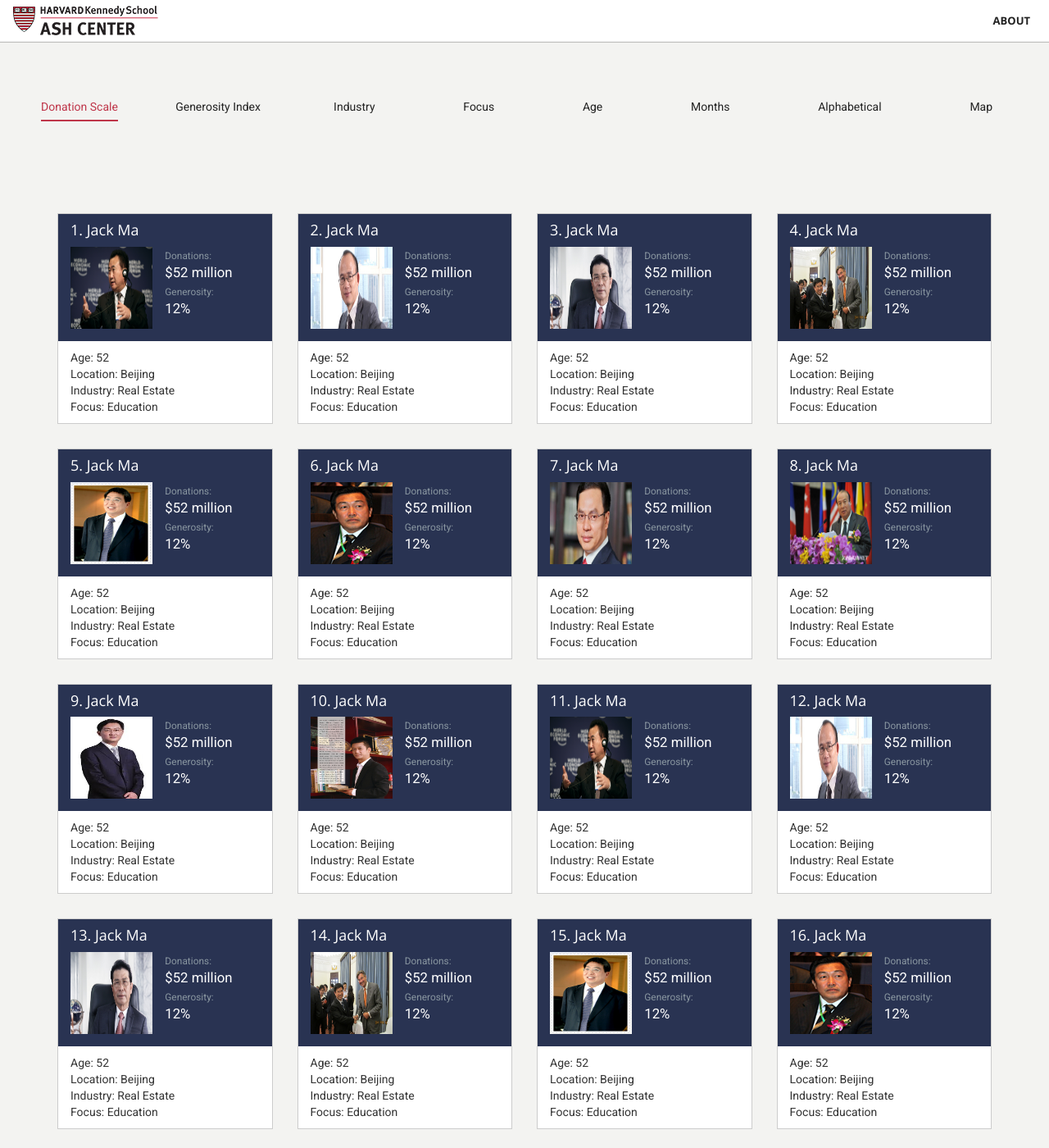
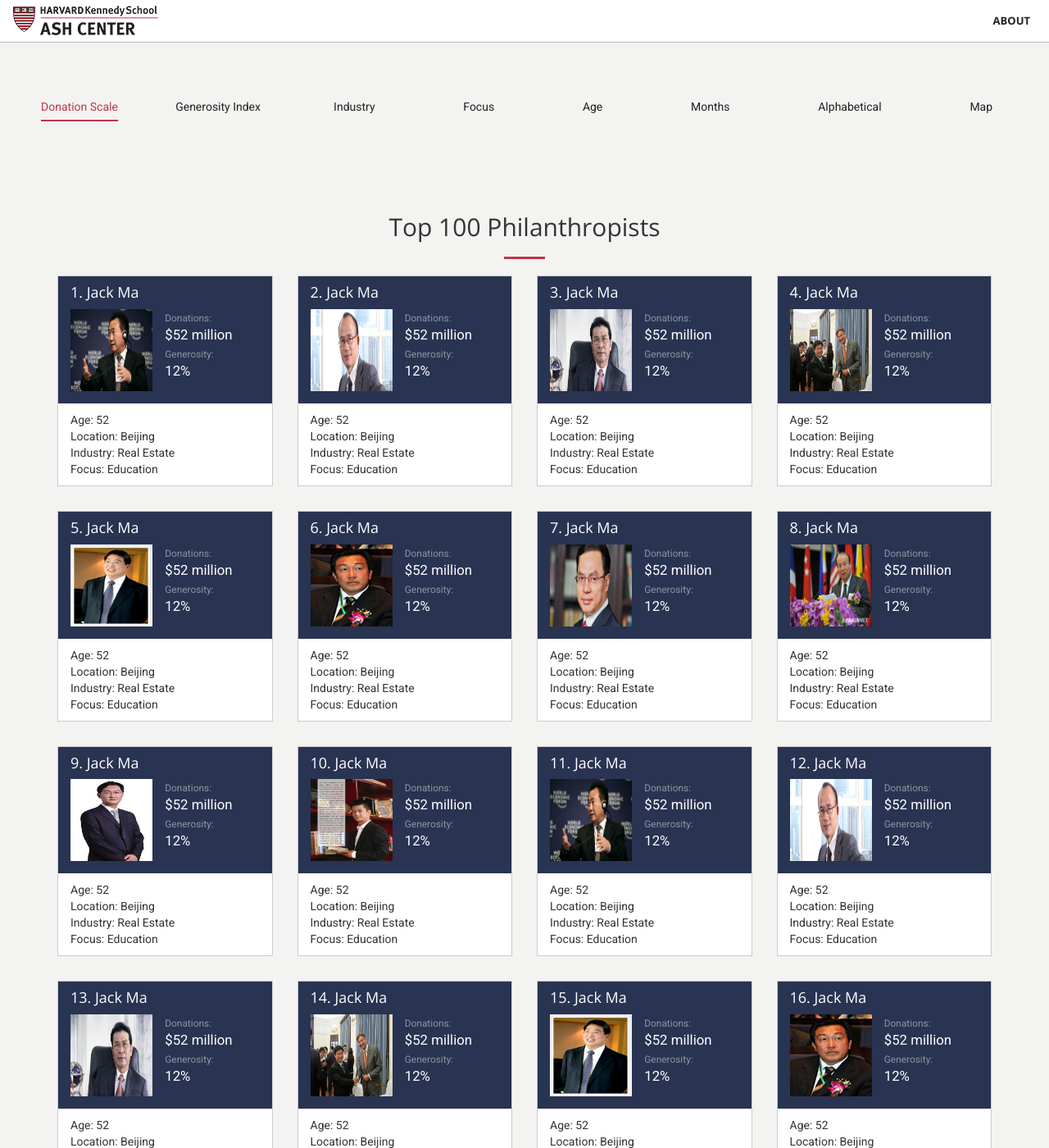
Before and after one commit to Solomon/china-gives, a Jekyll site: the page built from charts.html, in a window 1280 px wide and 1400 px high, scrolled down 366 px. Shown: the whole window at 82% size. Built offline with Jekyll 4.4.1, drawn with Linux system fonts in a browser that asks for light colours; comment, search, counter and statistics services are not loaded.

Commit message:
before push

```diff
--- a/charts.html
+++ b/charts.html
@@ -12,7 +12,7 @@
             </div>
         </div>
     </div>
-    <div class="container-fluid" id="charts-container">
+    <div class="container-fluid charts-container" id="charts-container">
         <div id="series_chart_div"></div>
         <div class="row">
             <div class="col-xs-12">
@@ -50,6 +50,12 @@
 <section id="people">
 
     <div class="container">
+        <div class="row">
+            <div class="col-lg-12 text-center">
+                <h2 class="section-heading">Top 100 Philanthropists</h2>
+                <hr class="primary">
+            </div>
+        </div>
 
         <div class="row">
         {% assign a = 0 %}
--- a/css/site.css
+++ b/css/site.css
@@ -444,6 +444,10 @@
     padding-bottom: 0;
 }
 
+section.charts .container-fluid.charts-container {
+    overflow-x: hidden;
+}
+
 @media (min-width: 992px) and (min-height: 600px) {
 
     .fix-charts #charts-container {
--- a/index.html
+++ b/index.html
@@ -246,10 +246,11 @@
             <div class="col-md-5 col-md-offset-1">
                 <p>The rise of private wealth is one of the most important developments in modern China, with implications for the country’s social, economic, and political arenas. How individuals choose to deploy such resources will shape the relationships between the individual and the state, between the state and business, and between the state and the social sector.</p>
                 <p>The research aims to provide a holistic view of China’s philanthropic landscape by analyzing specific givings of China’s most generous individuals. The findings are based on a variety of sources, including media reports, company websites, corporate filings and trade journals and most of them they are verified by each philanthropist or his or her representative and recipients of the funds. All information is separately verified by China Charity & Donation Information Center, an affiliation of China’s Ministry of Civil Affairs.</p>
+                <p>We believe that an independent, verified, and research-oriented design of a Chinese giving database will enable much-needed quantitative research and will also result in indices that can be used by a range of government, academic, media, and non-profit organizations.</p>
             </div>
             <div class="col-md-5">
-                <p>We believe that an independent, verified, and research-oriented design of a Chinese giving database will enable much-needed quantitative research and will also result in indices that can be used by a range of government, academic, media, and non-profit organizations.</p>
-                <p>This website will be updated every year. The 2015 report is compiled by: Peiran Wei (MC MPA '15, Harvard Kennedy School),  Zijia Wu (Master of International Business '15, Tufts University), Qinqin Wu (MDes '15, Harvard Graduate School of Design), Cuimei Zhang (XXX '15, Harvard Graduate School of Education) and Evan Kornbluh (MPP/MBA Candidate, Harvard Kennedy School/Harvard Business School).</p>
+                <p>This website will be updated every year. The 2015 report is compiled by: Peiran Wei (MC MPA '15, Harvard Kennedy School),  Zijia Guo (MIB '15, The Fletcher School of Tufts University), Qinqin Wu (MDes '15, Harvard Graduate School of Design), Cuimei Zhang (Ed.M 15', Harvard Graduate School of Education) and Evan Kornbluh (MPP/MBA Candidate, Harvard Kennedy School/Harvard Business School).</p>
+                <img src="https://c.o0bg.com/rf/image_960w/Boston/2011-2020/2015/10/07/BostonGlobe.com/EditorialOpinion/Images/Peiran-Wei.jpg">
             </div>
         </div>
     </div>
--- a/js/custom.js
+++ b/js/custom.js
@@ -340,7 +340,7 @@
         hAxis: {
           title: 'Months',
           gridlineColor: 'transparent',
-          baselineColor: 'black',
+          baselineColor: 'transparent',
           ticks: [{v: 0, f: ''}, {v: 1, f: 'Sep 14'}, {v: 2, f: 'Oct 14'},
                   {v: 3, f: 'Nov 14'},{v: 4, f: 'Dec 14'},{v: 5, f: 'Jan 15'},{v: 6, f: 'Feb 15'},
                   {v: 7, f: 'Mar 15'},{v: 8, f: 'Apr 15'},{v: 9, f: 'May 15'},{v: 10, f: 'Jun 15'},
@@ -358,7 +358,8 @@
         backgroundColor: { fill:'transparent' },
         'tooltip' : {
           trigger: 'none'
-        }
+        },
+        colors: ['#293352']
       };
 }
 
@@ -451,7 +452,7 @@
     current_chart = new google.visualization.BubbleChart(document.getElementById('series_chart_div'));
   current_chart.draw(age_data(), options);
   init_chart_onclick();
-  //fix_chart(window);
+  fix_chart(window);
 }
 
 function draw_generousity_chart(){
@@ -462,7 +463,7 @@
     current_chart = new google.visualization.BubbleChart(document.getElementById('series_chart_div'));
   current_chart.draw(generosity_data(), options);
   init_chart_onclick();
-  //fix_chart(window);
+  fix_chart(window);
 }
 
 function draw_donation_chart(){
@@ -473,7 +474,7 @@
     current_chart = new google.visualization.BubbleChart(document.getElementById('series_chart_div'));
   current_chart.draw(donation_data(), options);
   init_chart_onclick();
-  //fix_chart(window);
+  fix_chart(window);
 }
 
 function draw_industry_chart(){
@@ -484,7 +485,7 @@
     current_chart = new google.visualization.BubbleChart(document.getElementById('series_chart_div'));
   current_chart.draw(industry_data(), options);
   init_chart_onclick();
-  //fix_chart(window);
+  fix_chart(window);
 }
 
 function draw_months_chart(){
@@ -495,7 +496,7 @@
     current_chart = new google.visualization.BubbleChart(document.getElementById('series_chart_div'));
   current_chart.draw(months_data(), options);
   init_chart_onclick();
-  //fix_chart(window);
+  fix_chart(window);
 }
 
 function draw_focus_chart(){
@@ -506,7 +507,7 @@
     current_chart = new google.visualization.BubbleChart(document.getElementById('series_chart_div'));
   current_chart.draw(focus_data(), options);
   init_chart_onclick();
-  //fix_chart(window);
+  fix_chart(window);
 }
 
 function draw_alphabetical_chart() {
@@ -517,7 +518,7 @@
     current_chart = new google.visualization.BubbleChart(document.getElementById('series_chart_div'));
   current_chart.draw(alphabetical_data(), options);
   init_chart_onclick();
-  //fix_chart(window);
+  fix_chart(window);
 }
 
 function draw_charts(chart_type){
@@ -556,9 +557,8 @@
   if (!is_click_inited){
     google.visualization.events.addListener(current_chart, 'click', function(e) {
       var id = e.targetID;
-      if (str_starts(id, 'bubble')){
+      if (str_starts(id, 'bubble') && window.location.hash.substr(1) != 'months') {
         id = arr_last(id.split('#'));
-        console.log(id);
         $('html, body').animate({
           scrollTop: $('#person-container-' + id).offset().top - 425
         }, 2000);
```
